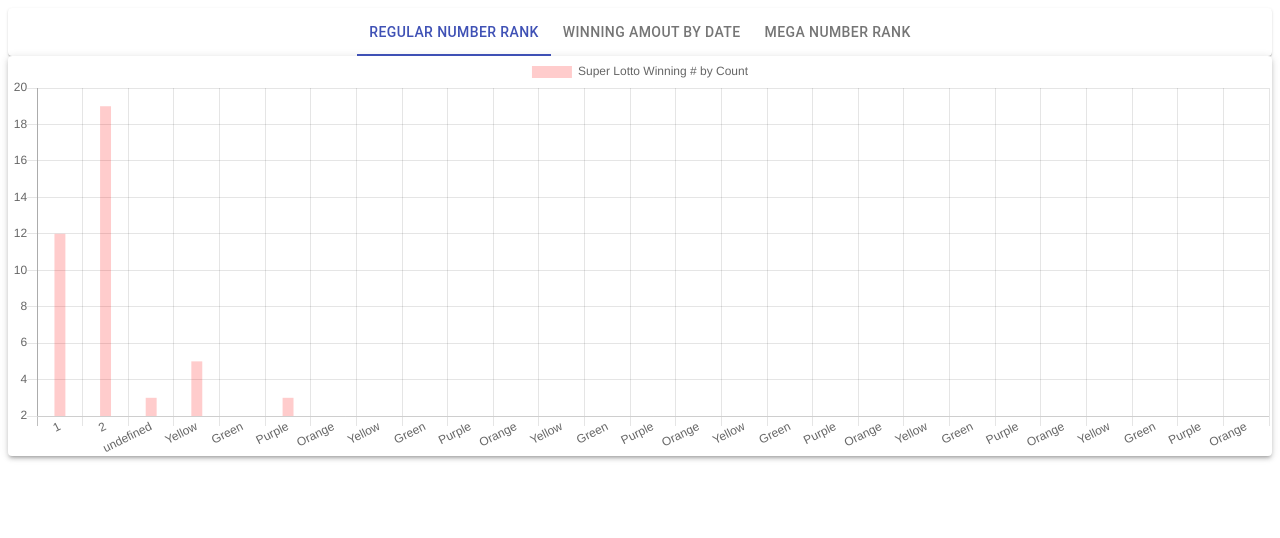
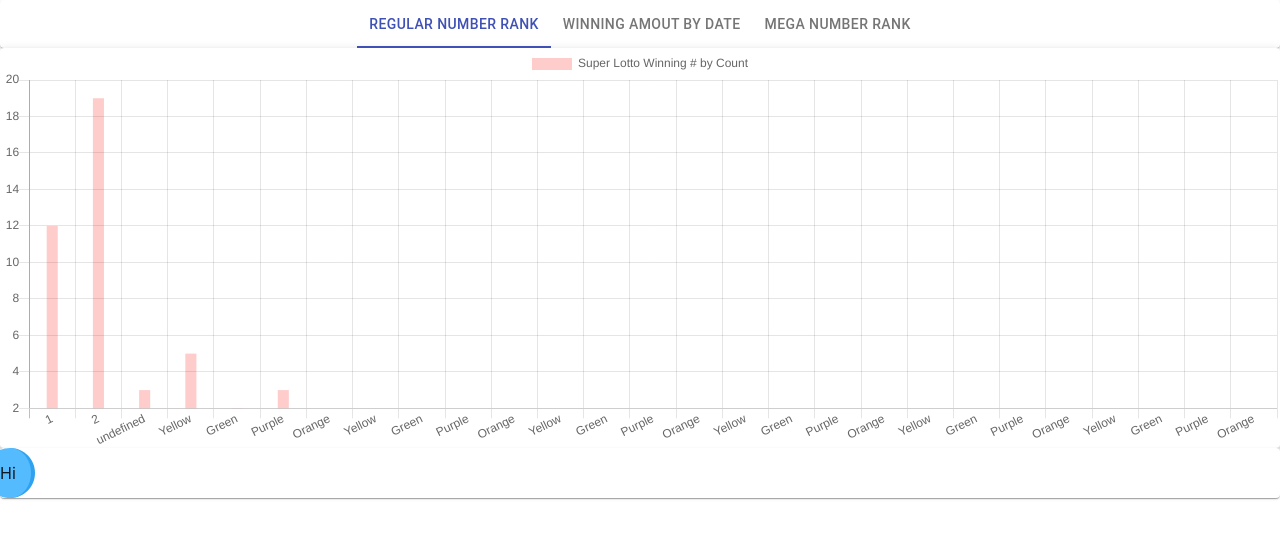
Before and after one commit to samreality4/SuperLucky, a React (Create React App) app in the folder frontend/: page / in a window 1280 px wide. Shown: the top 538 px of the page. Built offline with nearby package versions, Linux system fonts and the light colour scheme.

Commit message:
add current num

```diff
--- a/frontend/package.json
+++ b/frontend/package.json
@@ -7,6 +7,7 @@
     "@testing-library/jest-dom": "^4.2.4",
     "@testing-library/react": "^9.5.0",
     "@testing-library/user-event": "^7.2.1",
+    "bootstrap": "^4.4.1",
     "chart.js": "^2.9.3",
     "react": "^16.13.1",
     "react-chartjs-2": "^2.9.0",
@@ -33,5 +34,6 @@
       "last 1 firefox version",
       "last 1 safari version"
     ]
-  }
+  },
+  "proxy": "http://localhost:5000"
 }
--- a/frontend/src/components/App.jsx
+++ b/frontend/src/components/App.jsx
@@ -1,11 +1,14 @@
 import React from "react";
 import TabBar from "./TabBar";
 import LottoChart from "./LottoChart";
+import CurrentNums from "./CurrentNums";
 
 function App() {
   return <div>
     <TabBar/>
-    <LottoChart/></div>;
+    <LottoChart/>
+    <CurrentNums/>
+    </div>;
 }
 
 export default App;
--- a/frontend/src/components/CurrentNum.jsx
+++ /dev/null
@@ -1,2 +0,0 @@
-import React from "react";
-import { Paper } from "@material-ui/core";
--- /dev/null
+++ b/frontend/src/components/CurrentNums.jsx
@@ -0,0 +1,13 @@
+import React from "react";
+import { Paper } from "@material-ui/core";
+import IndividualNum from "./IndividualNum";
+
+function CurrentNums() {
+
+    return <Paper>
+        <IndividualNum/>
+
+    </Paper>
+}
+
+export default CurrentNums;
--- /dev/null
+++ b/frontend/src/components/IndividualNum.jsx
@@ -0,0 +1,19 @@
+import React from "react";
+
+function IndividualNum() {
+  return (
+    <div
+      className="container row col-12 text-center align-items-center"
+      style={{
+        backgroundImage: `url("../images/circle.svg")`,
+        height: "50px",
+        width: "50px"
+      }}
+    >
+        <span>Hi</span>
+
+    </div>
+  );
+}
+
+export default IndividualNum;
--- a/frontend/src/index.js
+++ b/frontend/src/index.js
@@ -1,5 +1,7 @@
 import React from "react";
 import ReactDOM from "react-dom";
 import App from "./components/App"
+import "bootstrap/dist/css/bootstrap.min.css";
+
 
 ReactDOM.render(<App />, document.getElementById("root"));
```
Also changed, not shown: frontend/public/images/circle.svg (added), 1 other file (tests, documents, lock files or other folders).
